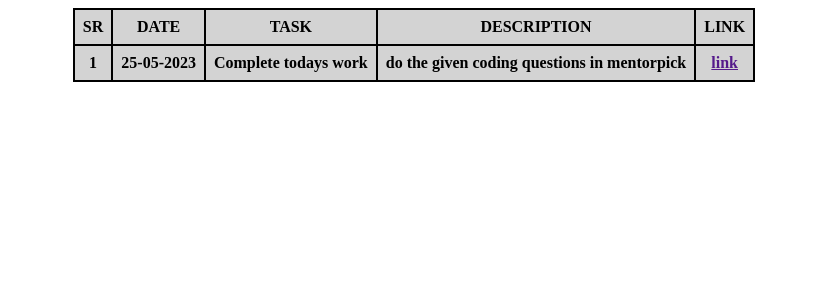
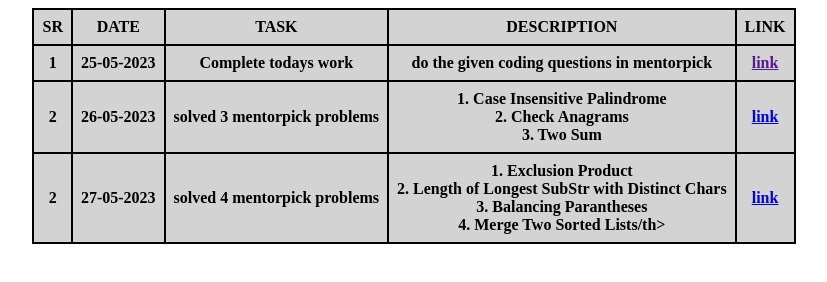
Before and after one commit to Krishna-711/github.io, a plain HTML site: page index.html in a window 1280 px wide. Shown: the whole page, without its empty margins (226-1053 px from the left). Drawn offline with Linux system fonts and the light colour scheme.

Commit message:
update tasks

```diff
--- a/index.html
+++ b/index.html
@@ -41,6 +41,25 @@
                 <th>do the given coding questions in mentorpick</th>
                 <th><a href="">link</a></th>
             </tr>
+            <tr>
+                <th>2</th>
+                <th>26-05-2023</th>
+                <th>solved 3 mentorpick problems</th>
+                <th>1.    Case Insensitive Palindrome<br>
+                    2.   Check Anagrams<br>
+                    3.   Two Sum</th>
+                <th><a href="sums">link</a></th>
+            </tr>
+            <tr>
+                <th>2</th>
+                <th>27-05-2023</th>
+                <th>solved 4 mentorpick problems</th>
+                <th>1. Exclusion Product<br>
+                    2. Length of Longest SubStr with Distinct Chars<br>
+                    3. Balancing Parantheses<br>
+                    4. Merge Two Sorted Lists/th>
+                <th><a href="sums">link</a></th>
+            </tr>
         </tbody>
         </table>
     </center>
```
